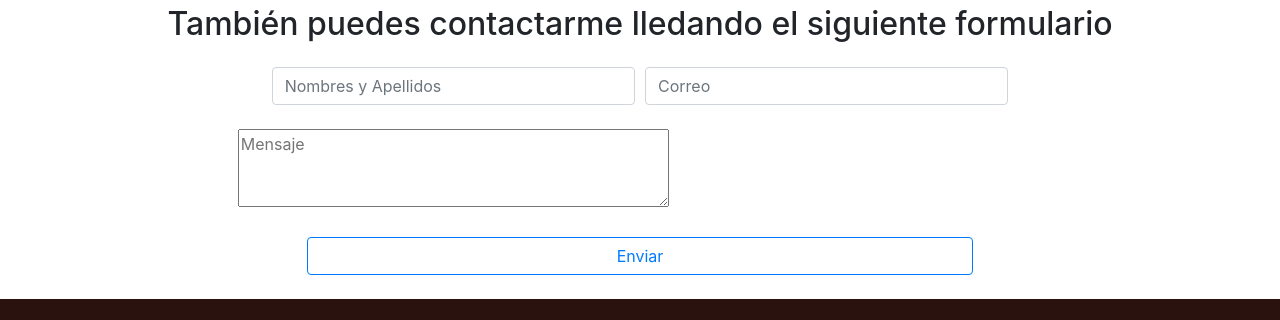
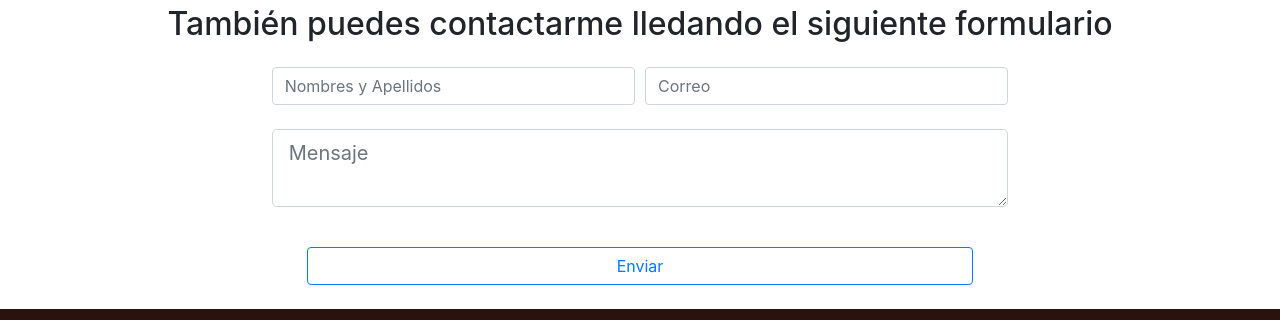
Before and after one commit to sebasvil20/Portafolio-personal-outdated-, a plain HTML site: page index.html in a window 1280 px wide. Shown: the part 2709-3029 px from the top of the page. Drawn offline with nearby package versions, Linux system fonts and the light colour scheme.

Commit message:
Update index.html
Se arregla el text-area

```diff
--- a/index.html
+++ b/index.html
@@ -191,8 +191,8 @@
             <div class="col-md-4 offset-md-0 col-10 offset-1">
               <input type="text" class="form-control" placeholder="Correo">
             </div>
-            <div class="col-6 offset-1 mt-4 ">
-              <textarea name="name" rows="3" cols="40" placeholder="Mensaje"></textarea>
+            <div class="col-8 offset-2 mt-4 form-group ">
+              <textarea name="text" class="form-control form-control-lg" placeholder="Mensaje"></textarea>
             </div>
             <div class="col-12 mt-4 ">
               <button type="submit" id="enviarb" class="btn btn-outline-primary">Enviar</button>
```
